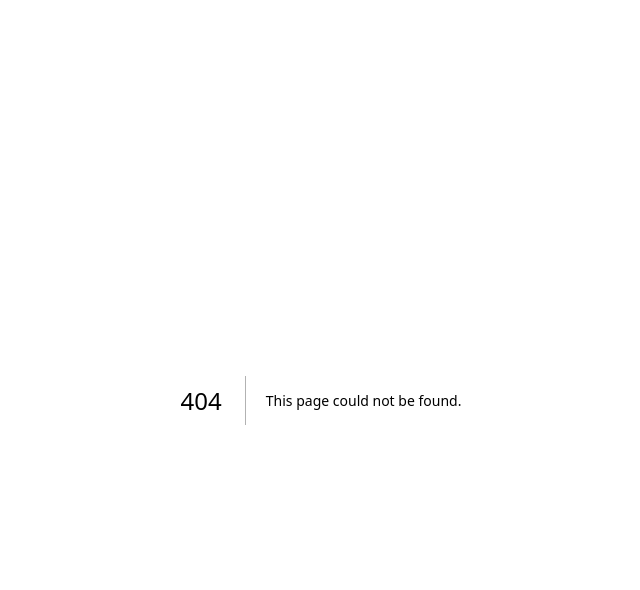
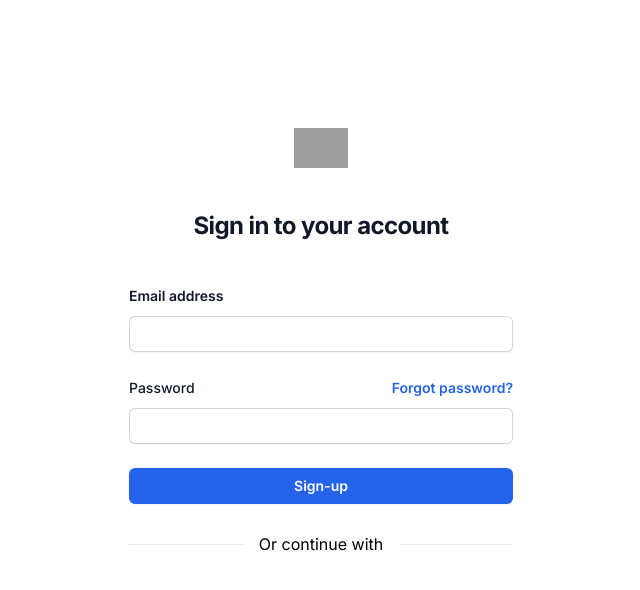
Before and after one commit to crezelts/halosweet, a Next.js app: page /signup in a window 1280 px wide. Before the commit this address had no page. Shown: the top 590 px of the page, without its empty margins (319-959 px from the left). Built offline with nearby package versions, Linux system fonts and the light colour scheme; grey boxes are pictures that could not be loaded.

Commit message:
change code

```diff
--- /dev/null
+++ b/app/ifma/page.js
@@ -0,0 +1,13 @@
+// { Artficial intellengence connect }
+
+
+function ifma() {
+  return (
+    <div>
+
+
+    </div>
+  )
+}
+
+export default ifma
--- /dev/null
+++ b/app/login/page.js
@@ -0,0 +1,81 @@
+"use client"
+import React, { useEffect } from "react";
+
+function loginForm() {
+  useEffect(() => {
+    const loginForm = document.getElementById('loginForm');
+
+    loginForm.addEventListener('submit', async function(event) {
+      event.preventDefault();
+
+      const formData = new FormData(loginForm);
+      const email = formData.get('email');
+      const password = formData.get('password');
+
+      try {
+        const response = await fetch('/api/auth', {
+          method: 'POST',
+          headers: {
+            'Content-Type': 'application/json'
+          },
+          body: JSON.stringify({ email, password })
+        });
+
+        if (!response.ok) {
+          throw new Error('Failed to sign in');
+        }
+
+        // { 로그인 성공 }
+        console.log('User signed in successfully');
+        window.location.href = '/Profile';
+      } catch (error) {
+        console.error('Error signing in:', error);
+      }
+    });
+  }, []); // { useEffect 내부에서만 1번 실행되도록 빈 배열을 전달 }
+
+  return (
+    <div>
+      <div className="flex min-h-full flex-col justify-center px-6 py-12 lg:px-8">
+        <div className="sm:mx-auto sm:w-full sm:max-w-sm">
+          <img className="mx-auto h-10 w-auto" src="https://tailwindui.com/img/logos/mark.svg?color=indigo&shade=600" alt="Your Company" />
+          <h2 className="mt-10 text-center text-2xl font-bold leading-9 tracking-tight text-gray-900">Log in to your account</h2>
+        </div>
+
+        <div className="mt-10 sm:mx-auto sm:w-full sm:max-w-sm">
+          <form id="loginForm" className="space-y-6">
+            <div>
+              <label htmlFor="email" className="block text-sm font-semibold leading-6 text-gray-900">Email address</label>
+              <div className="mt-2">
+                <input id="email" name="email" type="email" autoComplete="email" required className="block w-full rounded-md border-0 py-1.5 text-gray-900 shadow-sm ring-1 ring-inset ring-gray-300 placeholder:text-gray-400 focus:ring-blue-600 sm:text-sm sm:leading-6 pl-2 font-semibold" />
+              </div>
+            </div>
+
+            <div>
+              <div className="flex items-center justify-between">
+                <label htmlFor="password" className="block text-sm font-medium leading-6 text-gray-900">Password</label>
+                <div className="text-sm">
+                  <a href="/forgot-password" className="font-semibold text-blue-600 hover:text-blue-500">Forgot password?</a>
+                </div>
+              </div>
+              <div className="mt-2">
+                <input id="password" name="password" type="password" autoComplete="current-password" required className="block w-full rounded-md border-0 py-1.5 text-gray-900 shadow-sm ring-1 ring-inset ring-gray-300 placeholder:text-gray-400 focus:ring-blue-600 sm:text-sm sm:leading-6 pl-2 font-semibold" />
+              </div>
+            </div>
+
+            <div>
+              <button type="submit" className="flex w-full justify-center rounded-md bg-blue-600 px-3 py-1.5 text-sm font-semibold leading-6 text-white shadow-sm hover:bg-blue-500 focus-visible:outline focus-visible:outline-2 focus-visible:outline-offset-2 focus-visible:outline-blue-600">Log In</button>
+            </div>
+          </form>
+
+          <p className="mt-10 text-center text-sm text-gray-500">
+            Not a member?
+            <a href="/signup" className="font-semibold leading-6 text-blue-600 hover:text-blue-500">Sign Up</a>
+          </p>
+        </div>
+      </div>
+    </div>
+  );
+}
+
+export default loginForm
--- /dev/null
+++ b/app/signup/page.js
@@ -0,0 +1,87 @@
+"use client"
+import React, { useEffect } from "react"
+
+
+
+
+
+function SignInForm() {
+  useEffect(() => {
+    const signInForm = document.getElementById('signInForm');
+
+    signInForm.addEventListener('submit', async function(event) {
+      event.preventDefault();
+
+      const formData = new FormData(signInForm);
+      const email = formData.get('email');
+      const password = formData.get('password');
+
+      try {
+        const response = await fetch('/api/auth', {
+          method: 'POST',
+          headers: {
+            'Content-Type': 'application/json'
+          },
+          body: JSON.stringify({ email, password })
+        });
+
+        if (!response.ok) {
+          throw new Error('Failed to sign in');
+        }
+
+        // { 로그인 성공 }
+        console.log('User signed in successfully');
+        window.location.href = '/'
+      } catch (error) {
+        console.error('Error signing in:', error);
+      }
+    });
+  }, []); // { useEffect 내부에서만 1번 실행되도록 빈 배열을 전달 }
+
+  return (
+   <div className="mt-20">
+    <div className="flex min-h-full flex-col justify-center px-6 py-12 lg:px-8">
+      <div className="sm:mx-auto sm:w-full sm:max-w-sm">
+        <img className="mx-auto h-10 w-auto" src="https://tailwindui.com/img/logos/mark.svg?color=indigo&shade=600" alt="Your Company" />
+        <h2 className="mt-10 text-center text-2xl font-bold leading-9 tracking-tight text-gray-900">Sign in to your account</h2>
+      </div>
+
+      <div className="mt-10 sm:mx-auto sm:w-full sm:max-w-sm">
+        <form id="signInForm" className="space-y-6">
+          <div>
+            <label htmlFor="email" className="block text-sm font-semibold leading-6 text-gray-900">Email address</label>
+            <div className="mt-2">
+              <input id="email" name="email" type="email" autoComplete="email" required className="block w-full rounded-md border-0 py-1.5 text-gray-900 shadow-sm ring-1 ring-inset ring-gray-300 placeholder:text-gray-400 focus:ring-blue-600 sm:text-sm sm:leading-6 pl-2 font-semibold" />
+            </div>
+          </div>
+
+          <div>
+            <div className="flex items-center justify-between">
+              <label htmlFor="password" className="block text-sm font-medium leading-6 text-gray-900">Password</label>
+              <div className="text-sm">
+                <a href="/sup" className="font-semibold text-blue-600 hover:text-blue-500">Forgot password?</a>
+              </div>
+            </div>
+            <div className="mt-2">
+              <input id="password" name="password" type="password" autoComplete="current-password" required className="block w-full rounded-md border-0 py-1.5 text-gray-900 shadow-sm ring-1 ring-inset ring-gray-300 placeholder:text-gray-400 focus:ring-blue-600 sm:text-sm sm:leading-6 pl-2 font-semibold" />
+            </div>
+          </div>
+
+          <div>
+            <button type="submit" className="flex w-full justify-center rounded-md bg-blue-600 px-3 py-1.5 text-sm font-semibold leading-6 text-white shadow-sm hover:bg-blue-500 focus-visible:outline focus-visible:outline-2 focus-visible:outline-offset-2 focus-visible:outline-blue-600">Sign-up</button>
+          </div>
+        </form>
+
+        {/* Social login route */}
+        <div className="flex items-center mt-7">
+          <div className="flex-1 h-0 border-t border-gray-200"></div>
+          <span className="px-4 text-black">Or continue with</span>
+          <div className="flex-1 h-0 border-t border-gray-200"></div>
+        </div>
+      </div>
+    </div>
+  </div>
+  );
+}
+
+export default SignInForm;
--- /dev/null
+++ b/app/site/page.js
@@ -0,0 +1,14 @@
+
+
+
+const site = () => {
+  return (
+    <div>
+
+
+
+    </div>
+  )
+}
+
+export default site
--- /dev/null
+++ b/app/sup/page.js
@@ -0,0 +1,19 @@
+"use client"
+import React from "react";
+
+
+
+const sup = () => {
+
+
+
+return (
+  <div>
+
+    <h1 className="text-black text-center font-semibold mt-10">Today How may I help you?</h1>
+
+  </div>
+  )
+}
+
+export default sup
--- /dev/null
+++ b/database.js
@@ -0,0 +1,2 @@
+export const mongoURI = process.env.MONGODB_URI || 'mongodb+srv://cudd:C50OpQtP8O8bgBSH@cluster0.exl9lhe.mongodb.net/';
+export const dbName = process.env.MONGODB_DB || 'BrainB';
--- /dev/null
+++ b/pages/api/auth.js
@@ -0,0 +1,32 @@
+// { api connect }
+// /pages/api/data.js
+
+
+import { MongoClient } from 'mongodb'
+import { mongoURI, dbName } from '../../database'
+
+
+
+export default async function handler(req, res) {
+  let client
+
+  try {
+    // MongoDB와 연결
+    client = await MongoClient.connect(mongoURI)
+    const db = client.db(dbName)
+
+    // 데이터베이스에서 데이터 가져오기
+    const data = await db.collection('post').find().toArray()
+
+    // 클라이언트에 데이터 반환
+    res.status(200).json(data)
+  } catch (error) {
+    console.error(error)
+    res.status(500).json({ error: 'Internal Server Error' })
+  } finally {
+    // 클라이언트 종료
+    if (client) {
+      await client.close()
+    }
+  }
+}
```
Also changed, not shown: package.json (+6 -2 lines), pages/recommand.md (added, +1 -0 lines), app/profile/page.js (added), 1 other file (tests, documents, lock files or other folders).
